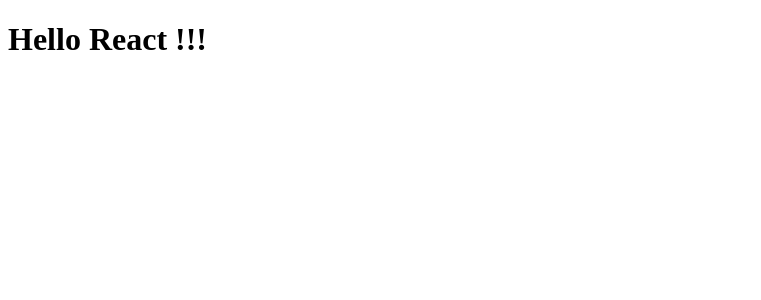
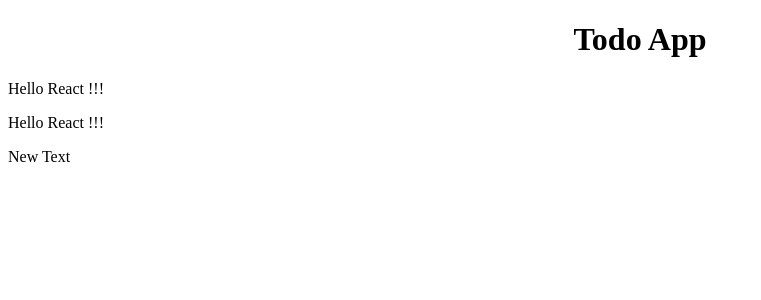
Before and after one commit to RaduGToporan/react-learning-2, a React (Create React App) app: page / in a window 1280 px wide. Shown: the top 300 px of the page, without its empty margins (0-761 px from the left). Built offline with nearby package versions, Linux system fonts and the light colour scheme.

Commit message:
ReactDOM.render

```diff
--- a/src/index.js
+++ b/src/index.js
@@ -2,14 +2,15 @@
 import ReactDOM from 'react-dom';
 import App from './App';
 
+ const myFirstElement =<p>Hello React !!!</p>
+ const appContainer = document.getElementById('root')
+
 ReactDOM.render(
   <React.StrictMode>
-    <App />
+     <App />
+     {myFirstElement}
+     {myFirstElement}
+    <p>New Text</p>
   </React.StrictMode>,
-  document.getElementById('root')
+  appContainer
 );
-
-const myFirstElement =<h1>Hello React !!!</h1>
-ReactDOM.render(
-  myFirstElement, document.getElementById('root')
-);
```
